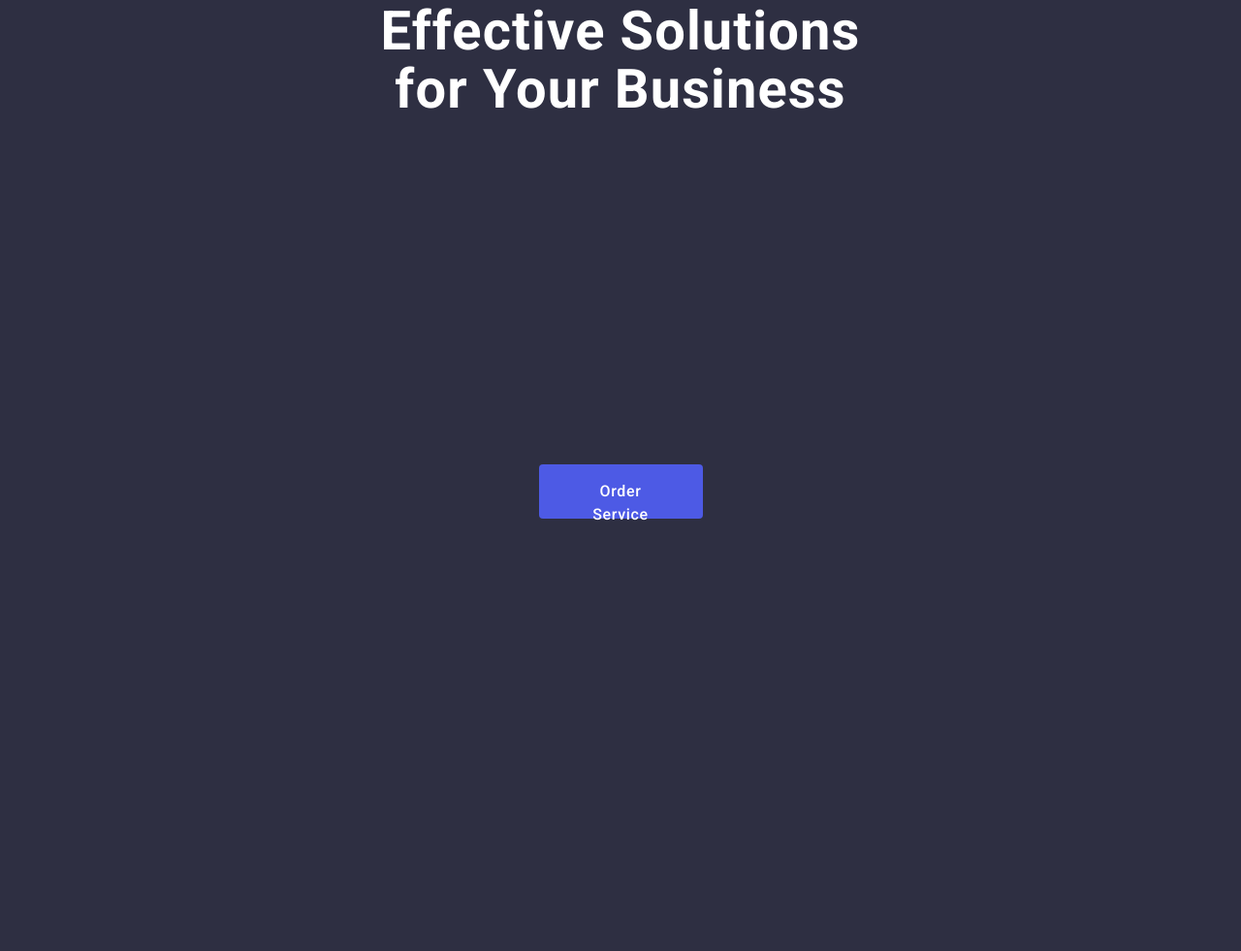
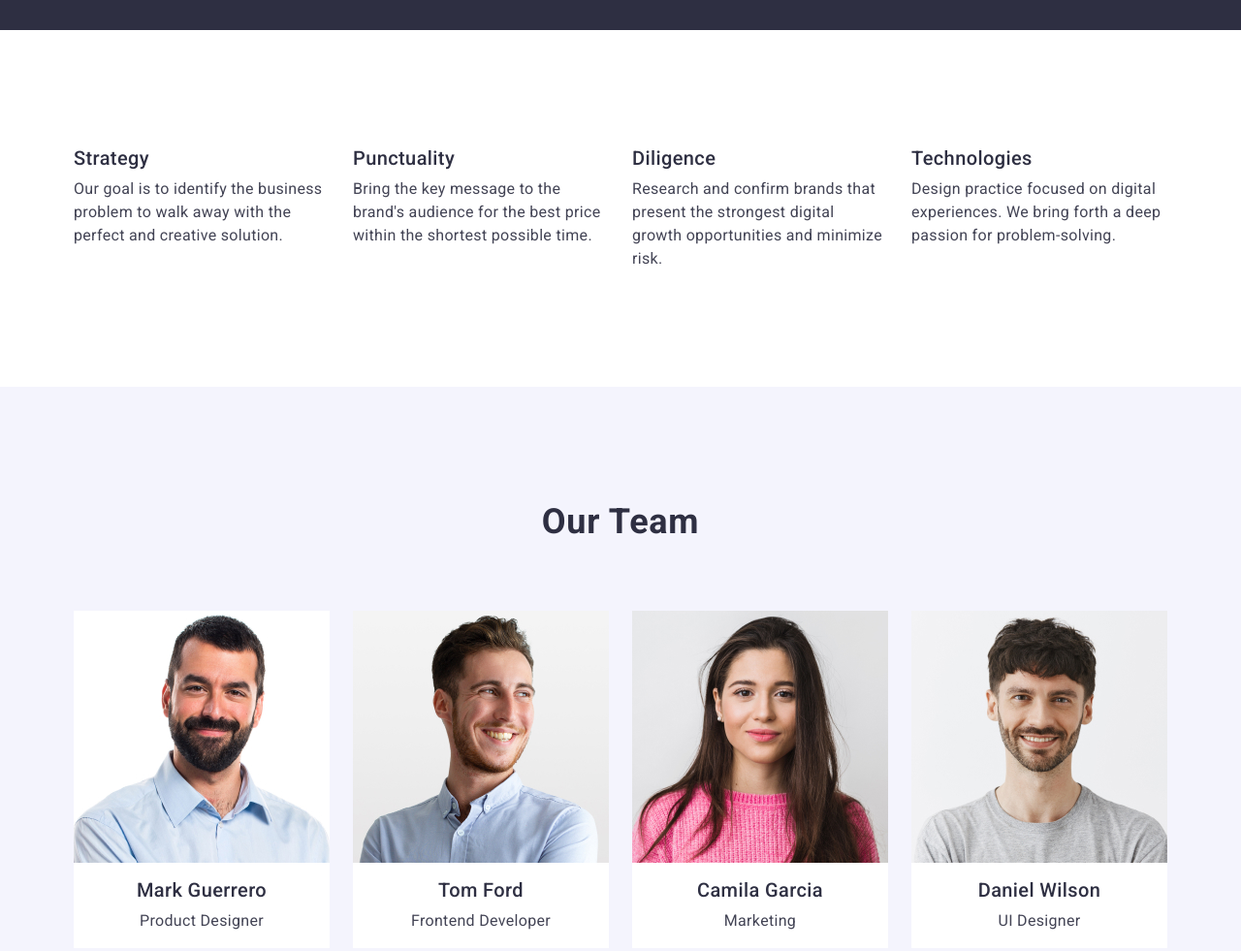
Before and after one commit to Veronika-Hgryhorieva/goit-markup-hw-03, a plain HTML site: page index.html in a window 1280 px wide. Shown: the part 642-1623 px from the top of the page at 97% size. Drawn offline with nearby package versions, Linux system fonts and the light colour scheme.

Commit message:
update-friday

```diff
--- a/css/styles.css
+++ b/css/styles.css
@@ -1,196 +1,202 @@
-body{
-    font-family: 'Roboto', sans-serif;
+body {
+        font-family: "Roboto", sans-serif;
         color: #434455;
         background-color: #fff;
 }
-h1,h2,h3,h4,h5,p{
+
+h1,
+h2,
+h3,
+h4,
+h5,
+p {
         margin-bottom: 0;
         margin-top: 0;
 }
-a{
+
+a {
         text-decoration: none;
         color: currentColor;
 }
-ul,ol {
+
+ul,
+ol {
         list-style: none;
         padding: 0;
         margin: 0;
+}
 
+button {
+        cursor: pointer;
+        font-family: inherit;
 }
-button{
-    cursor: pointer;
-}
-address{
+
+address {
         font-style: normal;
 }
-img{
+
+img {
         display: block;
+        height: auto;
+        width: 100%;
 }
-.header-information-container{
-         border-bottom: 1px solid #e7e9fc;
+
+/* базові стилі */
+body {
+        font-family: Roboto;
+        font-size: 16px;
+        line-height: 1.5;
+        letter-spacing: 0.02em;
 }
-.header{
-        padding-top: 24px;
-        padding-bottom: 24px;
-        border-bottom: 1px solid #e7e9fc;
+
+.titel-1 {
+        font-weight: 700;
+        font-size: 56px;
+        line-height: 1.07;
+        letter-spacing: 0.02em;
+        text-align: center;
+        color: #fff;
 }
+
+.titel-2 {}
+
+.titel-3 {
+        font-weight: 500;
+        font-size: 20px;
+        line-height: 1.2;
+        letter-spacing: 0.02em;
+        color: #2e2f42;
+}
+
 .container {
         max-width: 1158px;
         margin: 0 auto;
         padding-left: 15px;
         padding-right: 15px;
-         padding-top: 120px;
-         padding-bottom: 120px;
 }
+
 .logo {
-        color: #4D5AE5;
         font-family: "Raleway", sans-serif;
+        color: #4d5ae5;
         font-size: 18px;
         font-style: normal;
         font-weight: 700;
         line-height: 1.17;
         letter-spacing: 0.03em;
         text-transform: uppercase;
+        display: block;
+}
+
+.header-information-container {
+        border-bottom: 1px solid #e7e9fc;
+}
+
+.header-container {
+        display: flex;
+        justify-content: space-between;
         align-items: center;
-        margin-right: 76px;
 }
-.header-container{
+
+.header-navigation {
         display: flex;
         align-items: center;
 }
-.header-navigation{
-        display: flex;
-        align-items: center;
-}
-.header-menu-list{
+
+.header-menu-list {
         display: flex;
         gap: 40px;
 }
-.header-menu-nav{
-        display: flex;
-        gap: 40px;
 
-}
-.contact-link{
-        display: flex;
-}
-.logo-title {
-        color: #2E2F42;
-}
-.button-section-type{
-        padding-top: 356px;
-        padding-bottom: 188px;
-        margin: 0 auto;
-}
-.section-button{
-        margin: 0 auto;
+.nav-link {
         display: block;
-        display: flex;
-        align-items: flex-start;
-        justify-content: flex-start;
-        flex-direction: row;
-        gap: 10px;
-        border-radius: 4px;
-        padding: 16px 32px;
-        width: 169px;
-        height: 56px;
-
-}
-.section-button:focus,
-.section-button:hover{
-        background-color: #404BBF;
-}
-.nav-link {
-        color: #2e2f42;
-        font-weight: 500;
-        font-size: 16px;
-        line-height: 1.5;
-        letter-spacing: 0.02em;
         padding-top: 24px;
         padding-bottom: 24px;
-        display: block;
+        font-weight: 500;
 }
 
 .nav-link:hover,
 .nav-link:focus {
-        color: #404BBF;
+        color: #404bbf;
+}
+
+.header-logo {
+        align-items: center;
+        margin-right: 76px;
+}
+
+.header-menu-nav {
+        display: flex;
+        align-items: center;
+        gap: 40px;
 }
 
 .title-address {
+        display: block;
         font-style: normal;
         margin-left: auto;
 }
-.contact-link{
-    font-size: 16px;
-    line-height: 1.5;
-    letter-spacing: 0.02em;
-    color: #434455;
-}
-.contact-link:hover,
-.contact-link:focus{
-    color: #404BBF;
+
+.contact-link {
+        padding-top: 24px;
+        padding-bottom: 24px;
 }
 
-/* section main */
-.main{
+.contact-link:hover,
+.contact-link:focus {
+        color: #404bbf;
+}
+
+.logo-title {
+        color: #2e2f42;
+}
+
+/* Section 1 */
+.main {
         background: #2e2f42;
         padding-top: 188px;
         padding-bottom: 188px;
 }
-.main-container{
-        padding-top:  144px;
-        padding-bottom: 600px;
-}
-.main-section{
-        font-weight: 700;
-        font-size: 56px;
-        line-height: 1.07;
-        letter-spacing: 0.02em;
-        text-align: center;
-        color: #fff;
+
+.main-section {
         max-width: 496px;
         margin: 0 auto;
-        max-width: 496px;
+        text-align: center;
+        margin-bottom: 48px;
+}
 
-}
-.section-button{
+.section-button {
+        margin: 0 auto;
         font-weight: 500;
         letter-spacing: 0.04em;
         color: #ffffff;
         line-height: 1.5;
-        cursor: pointer;
         display: block;
-        min-width: 169px;
-        height: 56px;
         border: none;
         background-color: #4d5ae5;
         border-radius: 4px;
         cursor: pointer;
+        padding: 16px 32px;
+}
 
+.section-button:focus,
+.section-button:hover {
+        background-color: #404bbf;
 }
-.section-button:hover,
-.section-link:focus{
-        color: #4D5AE5;
-        background-color: #404BBF;
-}
-.section-photo-team{
+
+/* section main */
+
+.section-photo-team {
         background: #d9d9d9;
         line-height: 1.11;
         text-transform: capitalize;
 }
-.custom-head-submit{
+
+.custom-head-submit {
         padding-top: 120px;
         padding-bottom: 120px;
 }
 
- .container-section-text{
-        display: flex;
-        align-items: flex-start;
-        justify-content: flex-start;
-        flex-direction: column;
-        gap: 8px;
- }
- .visually-hidden{
+.visually-hidden {
         position: absolute;
         width: 1px;
         height: 1px;
@@ -202,41 +208,22 @@ img{
         clip: rect(0 0 0 0);
         overflow: hidden;
 }
-.section-container-text{
+
+.section-container-text {
         display: flex;
         gap: 24px;
 }
-.section-title-first{
-        font-weight: 500;
-        font-size: 20px;
-        line-height: 1.2;
-        letter-spacing: 0.02em;
-        color: #2e2f42;
-        padding-bottom: 8px;
-        display: flex;
-        align-items: flex-start;
-        justify-content: flex-start;
-        flex-direction: column;
-        gap: 24px;
+
+.section-title-first {
         margin-bottom: 8px;
+}
 
-}
-.section-title-first-text{
-        font-size: 16px;
-        line-height: 1.5;
-        letter-spacing: 0.02em;
-        color: #434455;
-        margin-bottom: 8px;
-
-}
-.list-section-item{
-        margin-right: 24px;
+.list-section-item {
         width: calc((100% - 72px) / 4);
 }
 
 .custom-section {
         background-color: #f4f4fd;
-        display: flex;
         padding-top: 120px;
         padding-bottom: 120px;
 }
@@ -248,42 +235,24 @@ img{
         letter-spacing: 0.02em;
         text-transform: capitalize;
         color: #2e2f42;
-        max-width: 162px;
         margin: 0 auto;
-        display: flex;
         margin-bottom: 72px;
 }
 
 .custom-list {
-        list-style: none;
         display: flex;
-        border: 1px solid #e7e9fc;
-        border-radius: 0 0 4px 4px;
-        padding: 0px 0px 32px 0px;
         gap: 24px;
-        justify-content: space-between;
 }
 
 .custom-item {
+        width: calc((100% - 72px) / 4);
         background-color: #ffffff;
-        display: flex;
-        align-items: center;
-        justify-content: center;
-        flex-direction: column;
-        gap: 32px;
-        border-radius: 0 0 4px 4px;
-        padding: 0px 0px 32px 0px;
-        width: 264px;
-        height: 380px;
-        margin-right: 24px;
-        width: calc((100% - 72px) / 4);
-        margin-bottom: 20px;/
 }
-.custom-sub-paragh{
-        padding-top: 32px;
-        padding-bottom: 32px;
-        text-align: center;
+
+.custom-sub-paragh {
+        padding: 16px 32px;
 }
+
 .custom-subheading {
         font-weight: 500;
         font-size: 20px;
@@ -295,13 +264,10 @@ img{
 }
 
 .custom-paragraph {
-        font-size: 16px;
-        line-height: 1.5;
-        letter-spacing: 0.02em;
-        color: #434455;
         text-align: center;
 }
-.section-custom-portfolio{
+
+.section-custom-portfolio {
         font-weight: 700;
         font-size: 36px;
         line-height: 1.11;
@@ -309,11 +275,13 @@ img{
         text-align: center;
         color: #2e2f42;
 }
-.container-section-portfolio{
+
+.container-section-portfolio {
         padding-top: 120px;
         padding-bottom: 120px;
 }
-.section-portfolio{
+
+.section-portfolio {
         font-weight: 700;
         font-size: 36px;
         line-height: 1.11;
@@ -326,16 +294,19 @@ img{
         display: flex;
         margin-bottom: 72px;
 }
-.section-portfolio-menu{
+
+.section-portfolio-menu {
         display: flex;
         flex-wrap: wrap;
         column-gap: 24px;
         row-gap: 48px;
 }
-.section-portfolio-item{
+
+.section-portfolio-item {
         width: calc((100% - 48px) / 3);
 }
-.custom-heading{
+
+.custom-heading {
         font-weight: 700;
         font-size: 36px;
         line-height: 1.1;
@@ -343,7 +314,6 @@ img{
         text-align: center;
         color: #2e2f42;
 }
-
 
 .custom-subhead {
         font-weight: 500;
@@ -353,42 +323,39 @@ img{
         color: #2e2f42;
         text-transform: capitalize;
 }
+
 .custom-paragrph {
         font-size: 16px;
         line-height: 1.5;
         letter-spacing: 0.02em;
         color: #434455;
 }
-.custom-text-portfolio{
+
+.custom-text-portfolio {
         border-bottom: 1px solid #e7e9fc;
         border-left: 1px solid #e7e9fc;
         border-right: 1px solid #e7e9fc;
         padding: 32px 16px;
         margin-bottom: 8px;
 }
+
 .footer {
         background-color: #2e2f42;
         padding: 100px 0;
 }
 
-.logo {
-        font-family: "Raleway", sans-serif;
-        font-weight: 700;
-        font-size: 18px;
-        line-height: 1.17;
-        letter-spacing: 0.03em;
-        text-transform: uppercase;
-        color: #4d5ae5;
+.footer-logo {
         display: inline-block;
         margin-bottom: 16px;
 }
+
 .logo-color {
         color: #f4f4fd;
 }
 
 .footer-paragraph {
         line-height: 1.5;
-        color: #f4f4fd;;
+        color: #f4f4fd;
         letter-spacing: 0.02em;
         font-size: 16px;
 }
--- a/index.html
+++ b/index.html
@@ -20,7 +20,7 @@
     <header class="header-information-container">
       <div class="container header-container">
         <nav class="header-navigation">
-          <a class="logo" href="./index.html"
+          <a class="logo header-logo" href="./index.html"
             >Web<span class="logo-title">Studio</span></a
           >
           <ul class="header-menu-list">
@@ -48,54 +48,47 @@
 
     <main>
       <section class="main">
-          <div class="main-container">
-            <h1 class="main-section">
-              Effective Solutions<br />
-              for Your Business
+        <div class="container">
+          <h1 class="main-section titel-1">
+            Effective Solutions for Your Business
           </h1>
-            <div class="button-section-type">
-              <button type="button" class="section-button">
-                Order Service
-              </button>
-          </div>
+          <button type="button" class="section-button">Order Service</button>
         </div>
       </section>
 
-      <section id="custom-head-submit">
+      <section class="custom-head-submit" id="custom-head-submit">
         <div class="container">
-          <div class="container-section-text">
           <h2 class="visually-hidden">Section title</h2>
           <ul class="section-container-text">
             <li class="list-section-item">
-                <h3 class="section-title-first">Strategy</h3>
+              <h3 class="section-title-first titel-3">Strategy</h3>
               <p class="section-title-first-text">
                 Our goal is to identify the business problem to walk away with
                 the perfect and creative solution.
               </p>
             </li>
             <li class="list-section-item">
-                <h3 class="section-title-first">Punctuality</h3>
+              <h3 class="section-title-first titel-3">Punctuality</h3>
               <p class="section-title-first-text">
-                  Bring the key message to the brand's audience for the best
-                  price within the shortest possible time.
+                Bring the key message to the brand's audience for the best price
+                within the shortest possible time.
               </p>
             </li>
             <li class="list-section-item">
-                <h3 class="section-title-first">Diligence</h3>
+              <h3 class="section-title-first titel-3">Diligence</h3>
               <p class="section-title-first-text">
                 Research and confirm brands that present the strongest digital
                 growth opportunities and minimize risk.
               </p>
             </li>
             <li class="list-section-item">
-                <h3 class="section-title-first">Technologies</h3>
+              <h3 class="section-title-first titel-3">Technologies</h3>
               <p class="section-title-first-text">
-                  Design practice focused on digital experiences. We bring forth
-                  a deep passion for problem-solving.
+                Design practice focused on digital experiences. We bring forth a
+                deep passion for problem-solving.
               </p>
             </li>
           </ul>
-          </div>
         </div>
       </section>
 
@@ -134,7 +127,7 @@
                 width="264"
                 height="260"
               />
-              <div class="custom-sub-paragh"></div>
+              <div class="custom-sub-paragh">
                 <h3 class="custom-subheading">Camila Garcia</h3>
                 <p class="custom-paragraph">Marketing</p>
               </div>
@@ -146,7 +139,7 @@
                 width="264"
                 height="260"
               />
-              <div class="custom-sub-paragh"></div>
+              <div class="custom-sub-paragh">
                 <h3 class="custom-subheading">Daniel Wilson</h3>
                 <p class="custom-paragraph">UI Designer</p>
               </div>
@@ -238,7 +231,7 @@
 
     <footer class="footer">
       <div class="container">
-        <a class="logo" href="./index.html">
+        <a class="logo footer-logo" href="./index.html">
           Web<span class="logo-color">Studio</span>
         </a>
         <p class="footer-paragraph">
```
Lines whose indentation alone changed are shown as unchanged.
